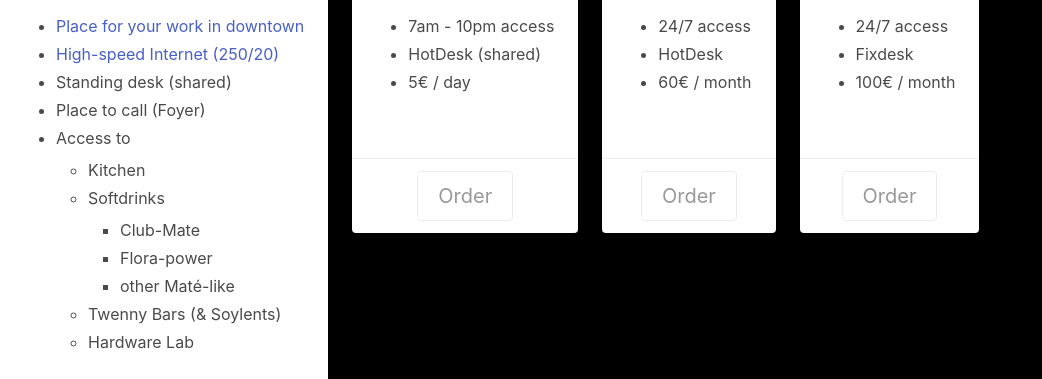
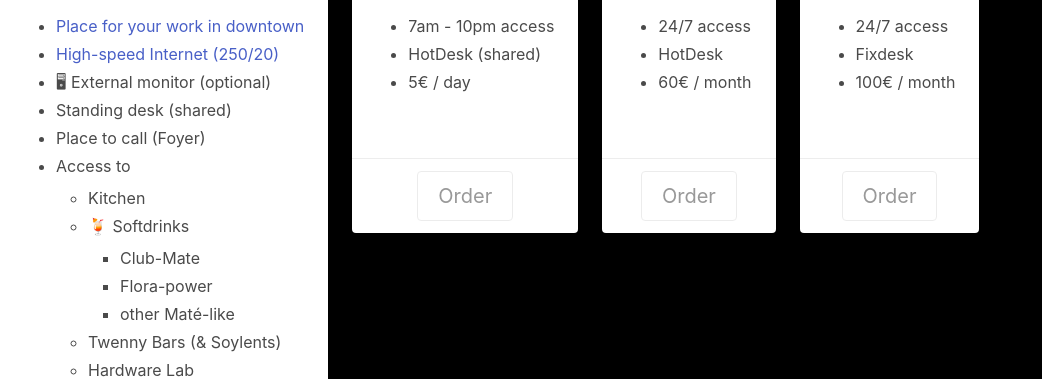
Before and after one commit to Progressbar/progressbar-coweb, a Vue app in the folder cowork-panel/: page /#/ in a window 1280 px wide. Shown: the part 374-753 px from the top of the page, without its empty margins (0-1042 px from the left). Built offline with nearby package versions, Linux system fonts and the light colour scheme.

Commit message:
external monitors we have

```diff
--- a/cowork-panel/src/components/Subscribe.vue
+++ b/cowork-panel/src/components/Subscribe.vue
@@ -46,6 +46,9 @@
               <a href="http://beta.speedtest.net/result/6614494632">High-speed Internet (250/20)</a>
             </li>
             <li>
+              🖥 External monitor (optional)
+            </li>
+            <li>
               Standing desk (shared)
             </li>
             <li>
@@ -59,7 +62,7 @@
                 Kitchen
               </li>
               <li>
-                Softdrinks
+                🍹 Softdrinks
                 <ul>
                   <li>
                     Club-Mate
```
